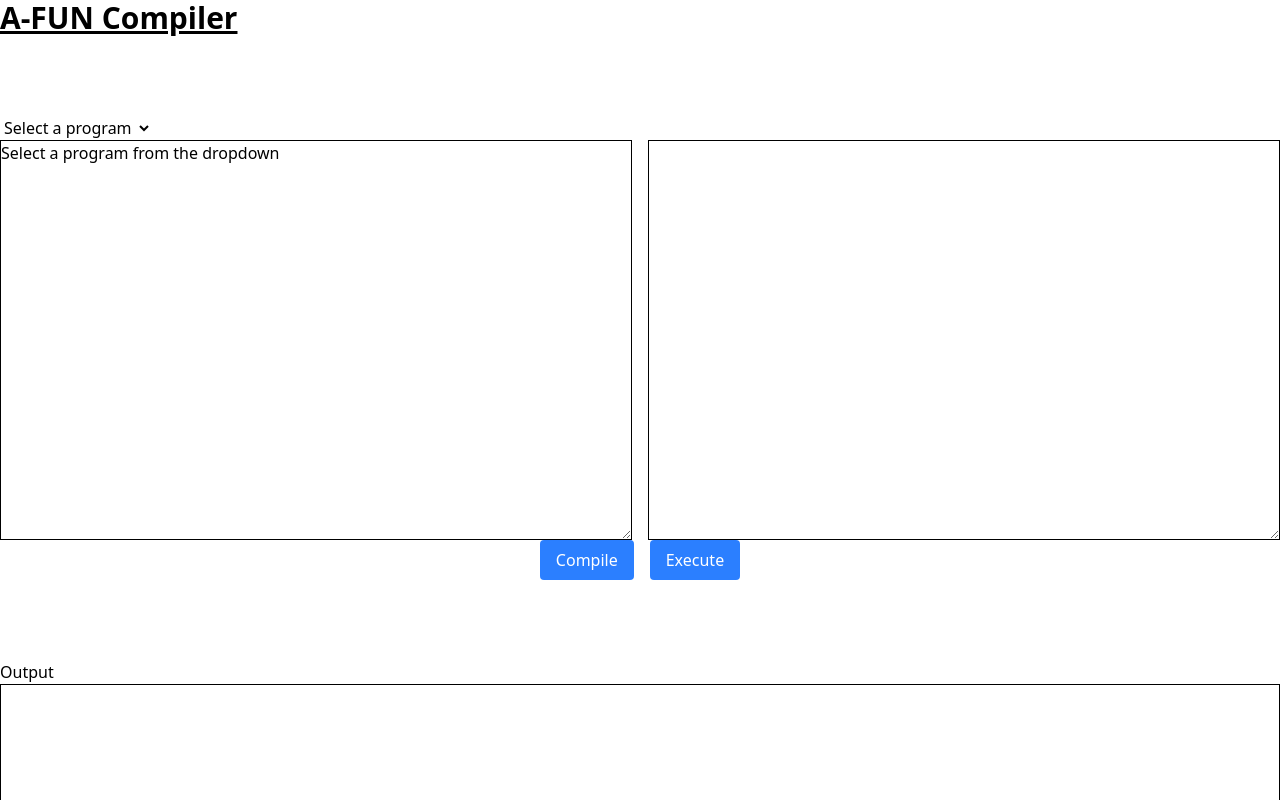
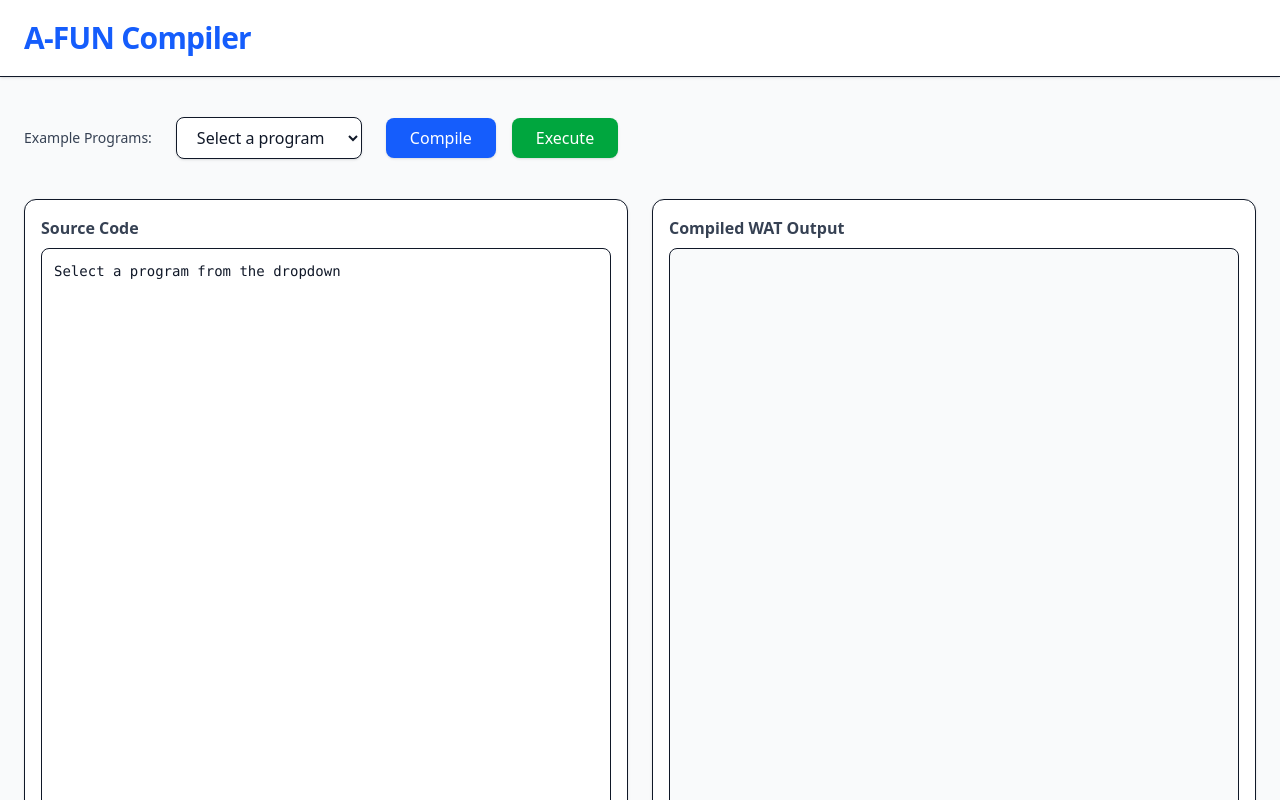
Before and after one commit to jall0h/WebAssembly-Compiler-Showcase, a React (Vite) app: page / in a window 1280 px wide. Shown: the top 800 px of the page. Built offline with nearby package versions, Linux system fonts and the light colour scheme; what antlr4 would draw is missing.

Commit message:
Update UI

```diff
--- a/src/App.tsx
+++ b/src/App.tsx
@@ -1,5 +1,4 @@
 import wabt from "wabt";
-import "./App.css";
 import { Compiler } from "./compiler/compiler";
 import { useState } from "react";
 import ErrorModal from "./components/ErrorModal";
@@ -9,11 +8,11 @@ import { examplePrograms } from "./programs";
 function App() {
   const [watBox, setWatBox] = useState<string>("");
   const [code, setCode] = useState<string>(
-    `Select a program from the dropdown`
+    `Select a program from the dropdown`,
   );
   const [output, setOutput] = useState<string[]>([]);
   const [errorMessage, setErrorMessage] = useState<string | undefined>(
-    undefined
+    undefined,
   );
   const [showErrorModal, setShowErrorModal] = useState<boolean>(false);
   const compileCode = async (code: string) => {
@@ -119,69 +118,105 @@ function App() {
   }
 
   return (
-    <>
-      <nav className="mb-20">
-        <h1 className="text-3xl font-bold underline">A-FUN Compiler</h1>
+    <div className="min-h-screen bg-gray-50 text-gray-900">
+      <nav className="bg-white shadow-sm border-b">
+        <div className="container mx-auto px-6 py-5 flex items-center justify-between">
+          <h1 className="text-3xl font-bold tracking-tight text-blue-600">
+            A-FUN Compiler
+          </h1>
+        </div>
       </nav>
-      <div className="container mx-auto">
+      {errorMessage && showErrorModal && (
+        <ErrorModal errorMessage={errorMessage} />
+      )}
+      <main className="container mx-auto px-6 py-10 space-y-10">
+        <div className="flex items-center gap-6">
+          {/* Label */}
+          <label className="text-sm font-medium text-gray-700 whitespace-nowrap">
+            Example Programs:
+          </label>
+
+          {/* Dropdown */}
           <select
             defaultValue={"Select a program"}
-          onChange={(e) => {
-            setCode(e.target.value);
-          }}
+            onChange={(e) => setCode(e.target.value)}
+            className="border rounded-lg px-4 py-2 bg-white shadow-sm
+               focus:outline-none focus:ring-2 focus:ring-blue-400"
           >
             <option disabled>Select a program</option>
-          {examplePrograms.map(({ name, program }) => {
-            return <option value={program}>{name}</option>;
-          })}
+
+            {examplePrograms.map(({ name, program }) => (
+              <option key={name} value={program}>
+                {name}
+              </option>
+            ))}
           </select>
-      </div>
-      <div className="flex gap-4 container mx-auto h-100">
-        <div className="w-full h-full">
-          <textarea value={code} className="border h-full w-full" />
-        </div>
 
-        <div className="w-full h-full">
-          <textarea className="border w-full h-full" value={watBox} />
-        </div>
-      </div>
-      <div className="container mx-auto flex gap-4 justify-center">
+          {/* Buttons */}
+          <div className="flex gap-4">
             <button
-          onClick={() => {
-            compileCode(code || "");
-          }}
-          className="bg-blue-500 text-white px-4 py-2 rounded  "
+              onClick={() => compileCode(code || "")}
+              className="bg-blue-600 hover:bg-blue-700 transition
+                 text-white font-medium px-6 py-2 rounded-lg shadow-sm"
             >
               Compile
             </button>
+
             <button
               onClick={() => {
-            compileCode(code || "").then((code) => {
-              execute(code);
+                compileCode(code || "").then((compiled) => {
+                  execute(compiled);
                 });
               }}
-          className="bg-blue-500 text-white px-4 py-2  rounded"
+              className="bg-green-600 hover:bg-green-700 transition
+                 text-white font-medium px-6 py-2 rounded-lg shadow-sm"
             >
               Execute
             </button>
           </div>
-      {errorMessage && showErrorModal && (
-        <ErrorModal errorMessage={errorMessage} />
-      )}
-      <div className="container mx-auto mt-20 h-screen">
-        <h1>Output</h1>
+        </div>
+
+        <div className="grid grid-cols-1 md:grid-cols-2 gap-6 h-[80vh]">
+          <div className="bg-white rounded-xl shadow-sm border p-4 flex flex-col">
+            <h2 className="font-semibold text-gray-700 mb-2">Source Code</h2>
+
             <textarea
-          className="border w-full h-full"
-          value={output
-            .map((x) => {
-              if (x === "\n\x00") {
-                return "\n";
-              } else return x;
-            })
-            .join("")}
+              value={code}
+              onChange={(e) => setCode(e.target.value)}
+              className="flex-1 border rounded-lg p-3 font-mono text-sm resize-none
+                         focus:outline-none focus:ring-2 focus:ring-blue-400"
             />
           </div>
-    </>
+
+          <div className="bg-white rounded-xl shadow-sm border p-4 flex flex-col">
+            <h2 className="font-semibold text-gray-700 mb-2">
+              Compiled WAT Output
+            </h2>
+
+            <textarea
+              value={watBox}
+              readOnly
+              className="flex-1 border rounded-lg p-3 font-mono text-sm resize-none
+                         bg-gray-50 focus:outline-none focus:ring-2 focus:ring-blue-400"
+            />
+          </div>
+        </div>
+
+        <div className="bg-white rounded-xl shadow-sm border p-4">
+          <h2 className="font-semibold text-gray-700 mb-2">Output Console</h2>
+
+          <textarea
+            className="w-full h-screen border rounded-lg p-6
+               font-mono text-lg leading-[1.3]
+               bg-black text-green-400
+               resize-none overflow-auto
+               focus:outline-none focus:ring-2 focus:ring-blue-400"
+            value={output.map((x) => (x === "\n\x00" ? "\n" : x)).join("")}
+            readOnly
+          />
+        </div>
+      </main>
+    </div>
   );
 }
 
```
Also changed, not shown: 1 other file (tests, documents, lock files or other folders). Lines whose indentation alone changed are shown as unchanged.
